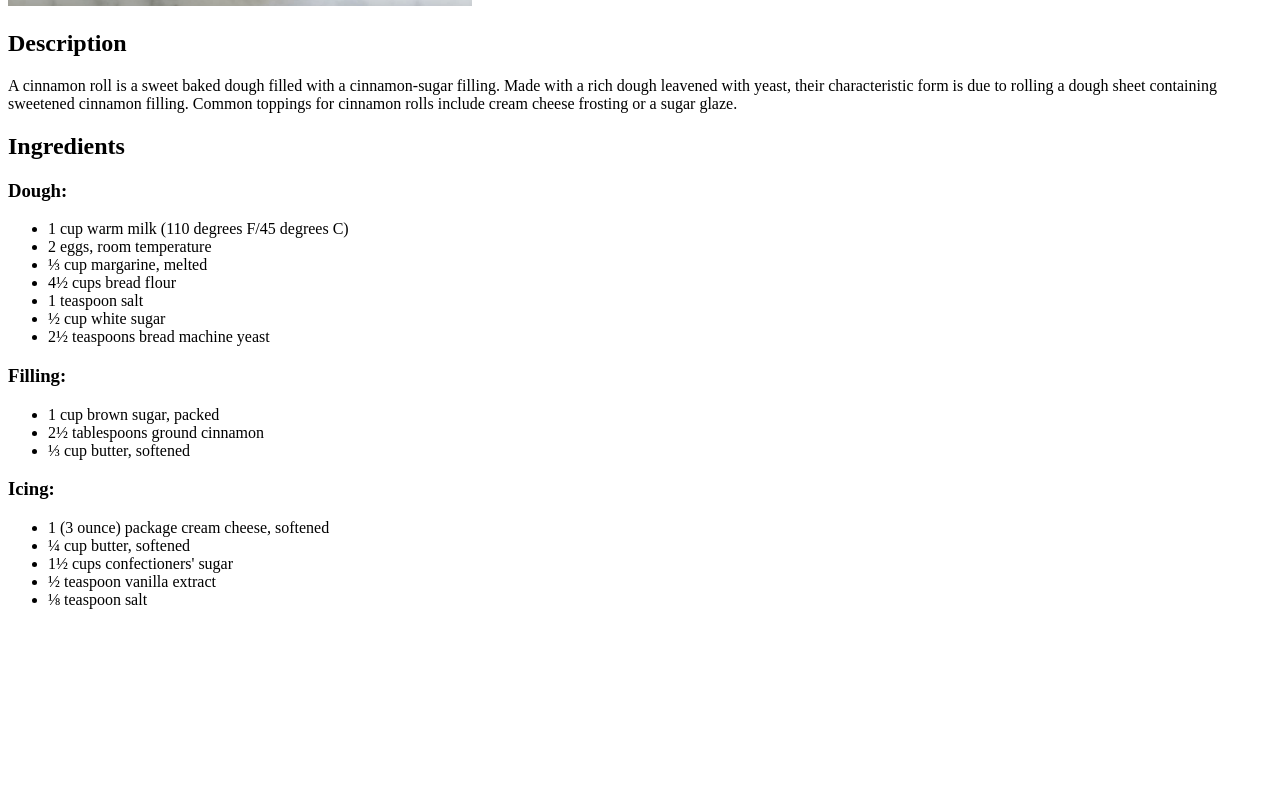
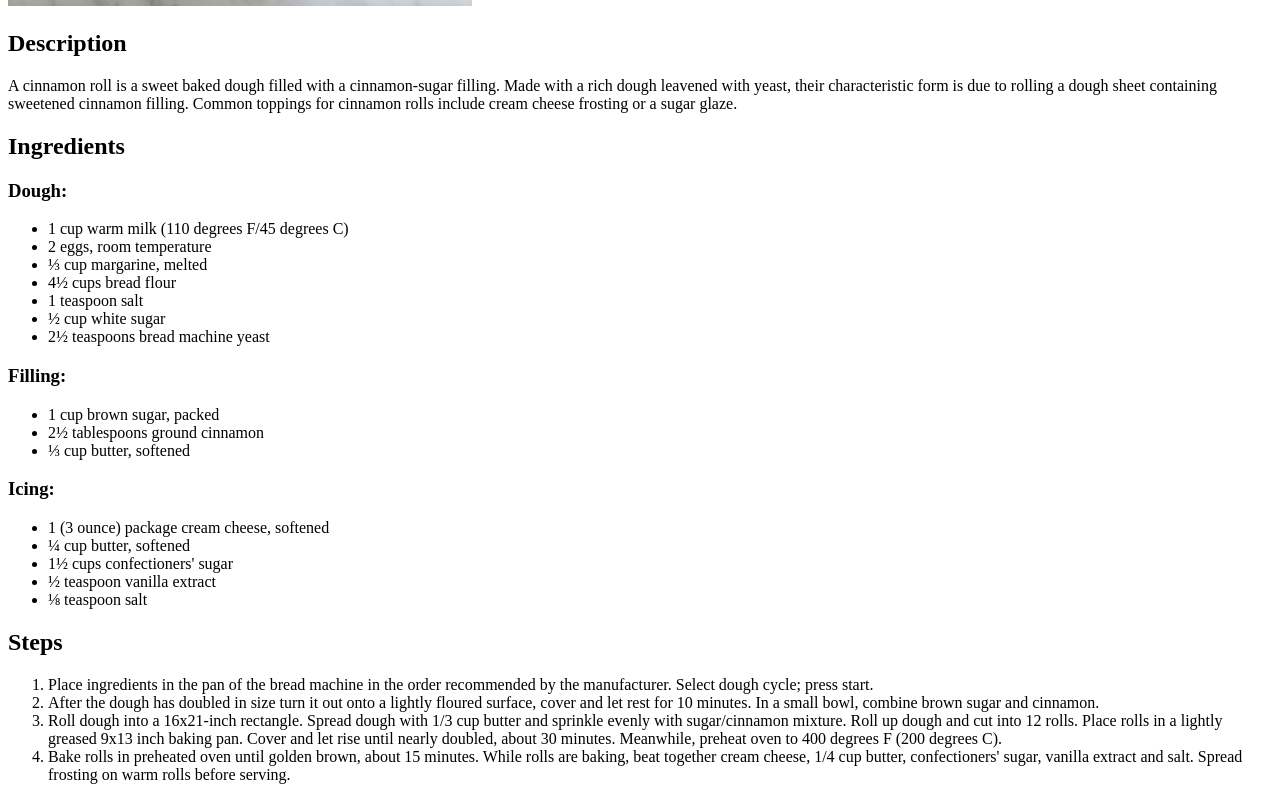
Before and after one commit to iliyu/odin-recipes, a plain HTML site: page recipes/cinammon-rolls.html in a window 1280 px wide. Shown: the part 774-1574 px from the top of the page. Before the commit the page ends 1399 px from the top, so only its background shows below. Drawn offline with Linux system fonts and the light colour scheme.

Commit message:
add final section of cinammon rolls, steps

```diff
--- a/recipes/cinammon-rolls.html
+++ b/recipes/cinammon-rolls.html
@@ -50,6 +50,23 @@
                 <li>⅛ teaspoon salt</li>
             </ul>
         </section>
+
+        <section>
+            <h2>Steps</h2>
+            <ol>
+                <li>Place ingredients in the pan of the bread machine in the order recommended by the manufacturer.
+                    Select dough cycle; press start.</li>
+                <li>After the dough has doubled in size turn it out onto a lightly floured surface, cover and let rest
+                    for 10 minutes. In a small bowl, combine brown sugar and cinnamon.</li>
+                <li>Roll dough into a 16x21-inch rectangle. Spread dough with 1/3 cup butter and sprinkle evenly with
+                    sugar/cinnamon mixture. Roll up dough and cut into 12 rolls. Place rolls in a lightly greased 9x13
+                    inch baking pan. Cover and let rise until nearly doubled, about 30 minutes. Meanwhile, preheat oven
+                    to 400 degrees F (200 degrees C).</li>
+                <li>Bake rolls in preheated oven until golden brown, about 15 minutes. While rolls are baking, beat
+                    together cream cheese, 1/4 cup butter, confectioners' sugar, vanilla extract and salt. Spread
+                    frosting on warm rolls before serving.</li>
+            </ol>
+        </section>
     </main>
 </body>
 
```
